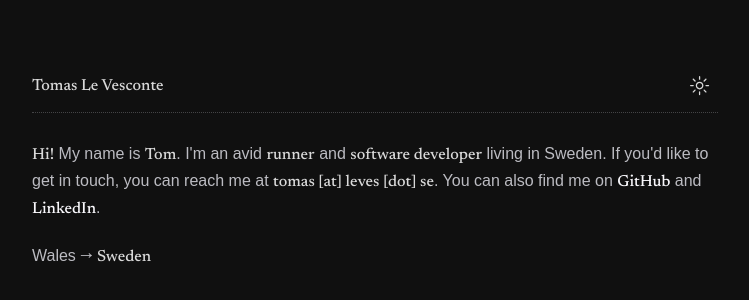
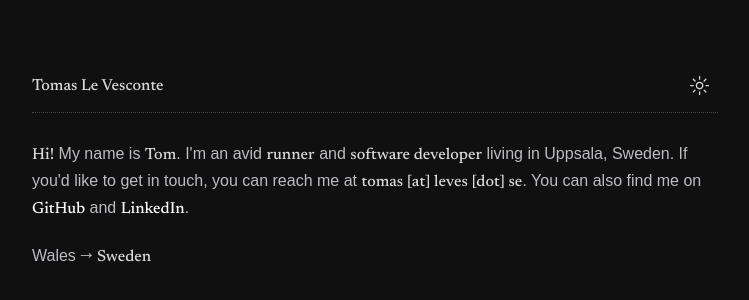
Before and after one commit to levesconte/www, a Next.js app: page / in a window 1280 px wide. Shown: the part 188-488 px from the top of the page, without its empty margins (265-1014 px from the left). Built offline with nearby package versions, Linux system fonts and the light colour scheme; a web font is replaced by a local one.

Commit message:
Update text

```diff
--- a/src/app/page.tsx
+++ b/src/app/page.tsx
@@ -28,10 +28,10 @@ export default function Home() {
           <p className="mb-[22px] leading-relaxed">
             <SpecialText text="Hi!" /> My name is <SpecialText text="Tom" />.
             I&#39;m an avid <SpecialText text="runner" /> and{" "}
-            <SpecialText text="software developer" /> living in Sweden. If
-            you&#39;d like to get in touch, you can reach me at{" "}
-            <SpecialText text="tomas [at] leves [dot] se" />. You can
-            also find me on{" "}
+            <SpecialText text="software developer" /> living in Uppsala, Sweden.
+            If you&#39;d like to get in touch, you can reach me at{" "}
+            <SpecialText text="tomas [at] leves [dot] se" />. You can also find
+            me on{" "}
             <Hyperlink text="GitHub" href="https://github.com/levesconte" /> and{" "}
             <Hyperlink
               text="LinkedIn"
```
